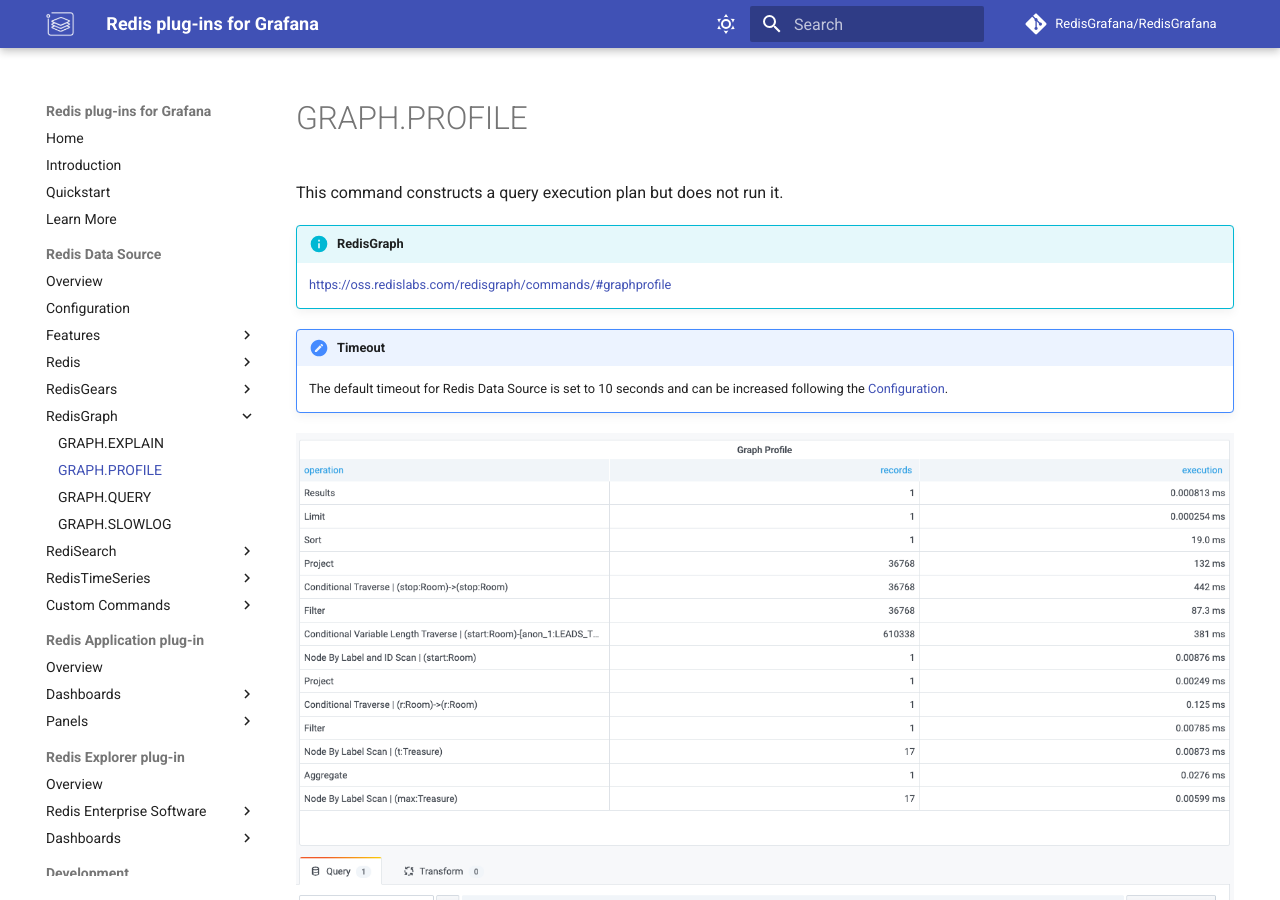
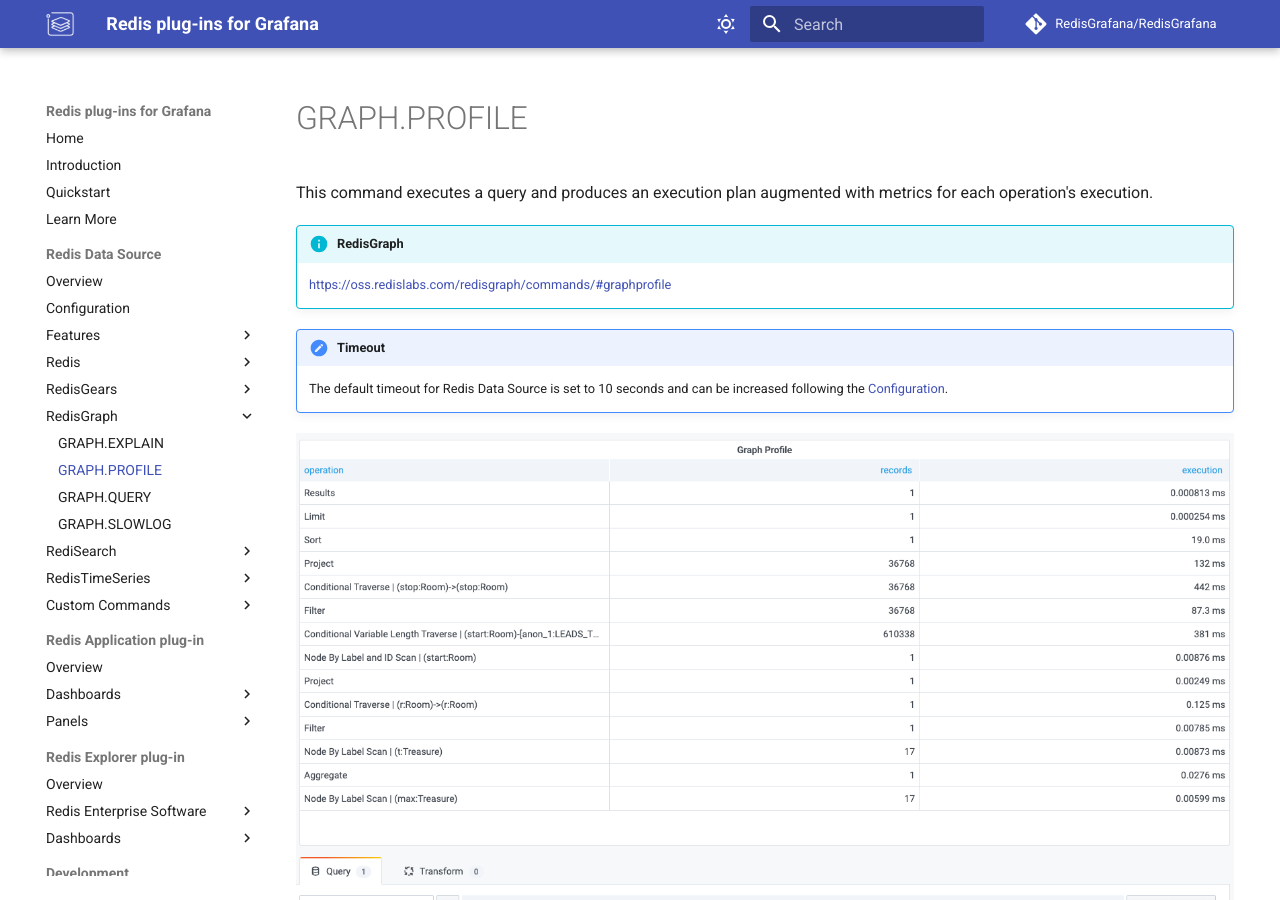
Before and after one commit to RedisGrafana/RedisGrafana, an MkDocs documentation site: the page built from docs/redis-datasource/redis-graph/GRAPH-PROFILE.md, in a window 1280 px wide and 900 px high. Built offline with MkDocs 1.6.1 and Material for MkDocs 9.7.7, drawn with Linux system fonts in a browser that asks for light colours; comment, search, counter and statistics services are not loaded.

Commit message:
Update GRAPH-PROFILE.md

```diff
--- a/docs/redis-datasource/redis-graph/GRAPH-PROFILE.md
+++ b/docs/redis-datasource/redis-graph/GRAPH-PROFILE.md
@@ -4,7 +4,7 @@
 
 # GRAPH.PROFILE
 
-This command constructs a query execution plan but does not run it.
+This command executes a query and produces an execution plan augmented with metrics for each operation's execution.
 
 !!! info "RedisGraph"
 
```
